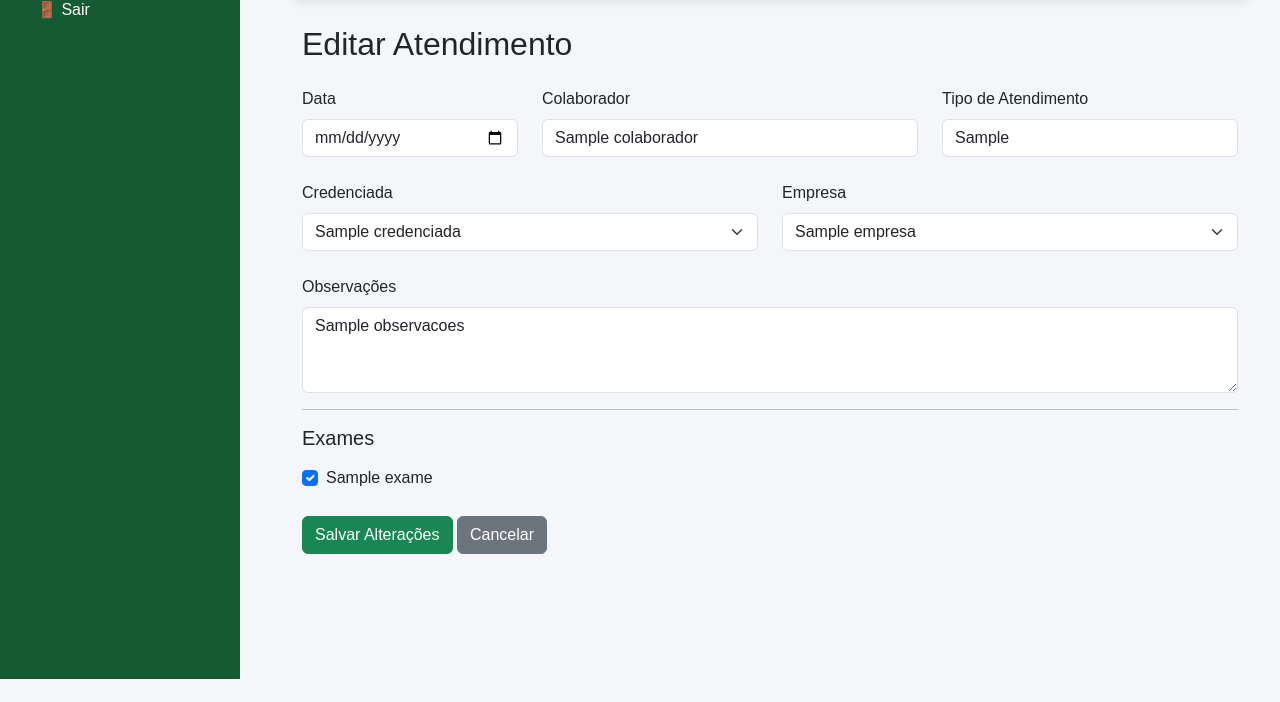
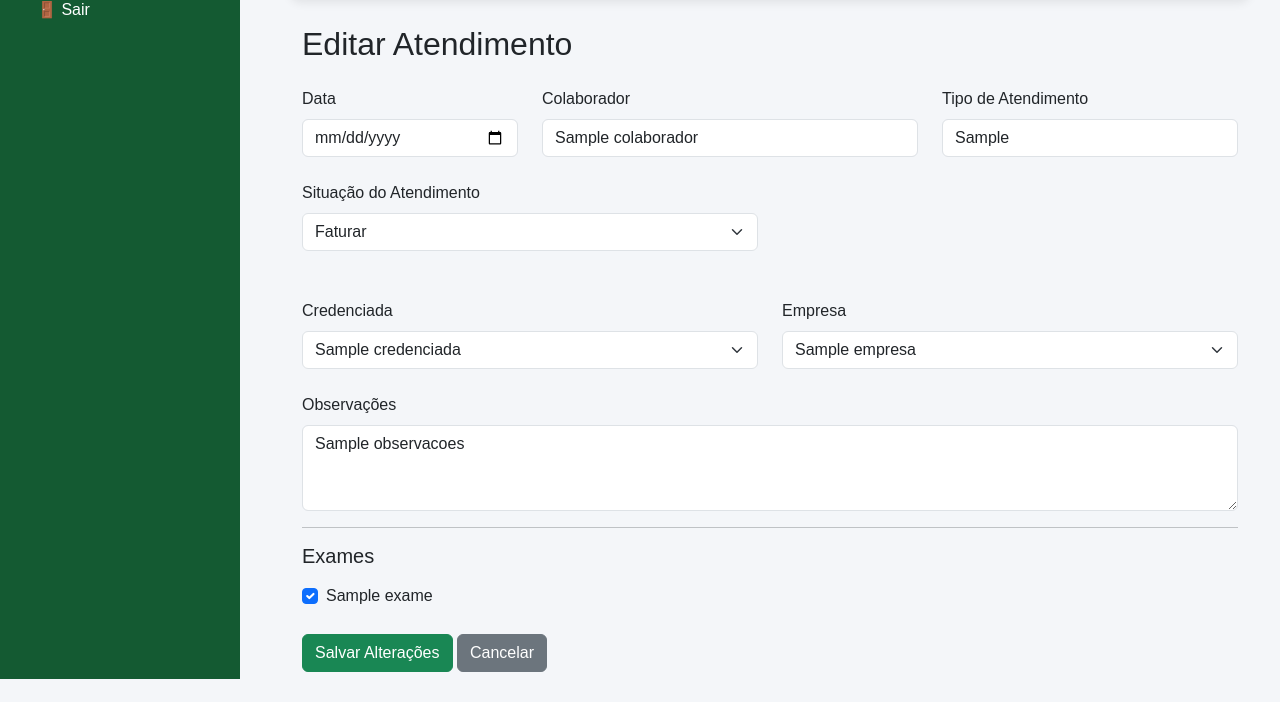
Before and after one commit to cintiaassis2406-max/SIGAC, a Flask app: page /editar_atendimento/1 in a window 1280 px wide. Shown: the part 121-823 px from the top of the page. Before the commit the page ends 800 px from the top, so only its background shows below. Run offline with Flask 3, Linux system fonts and the light colour scheme; tables that the repository leaves empty hold one stand-in row (values such as "Sample post"); a database or web service that is not in the repository returns one stand-in record (values such as "Sample title"); parts of the project's set-up code (start-up, migrations or seed data) failed here and were passed over; some libraries are stand-ins or nearby versions.

```diff
--- a/templates/editar_atendimento.html
+++ b/templates/editar_atendimento.html
@@ -44,7 +44,43 @@
             </div>
 
         </div>
+    <br>
 
+    <div class="row">
+
+        <div class="col-md-6">
+
+            <label class="form-label">
+                Situação do Atendimento
+            </label>
+
+            <select
+                class="form-select"
+                name="situacao_financeira">
+
+                <option
+                    value="FATURAR"
+                    {% if atendimento.situacao_financeira == "FATURAR" %}
+                    selected
+                    {% endif %}>
+                    Faturar
+                </option>
+
+                <option
+                    value="PARTICULAR"
+                    {% if atendimento.situacao_financeira == "PARTICULAR" %}
+                    selected
+                    {% endif %}>
+                    Particular
+                </option>
+
+            </select>
+
+        </div>
+
+    </div>
+
+    <br>
 
         <br>
 
```
